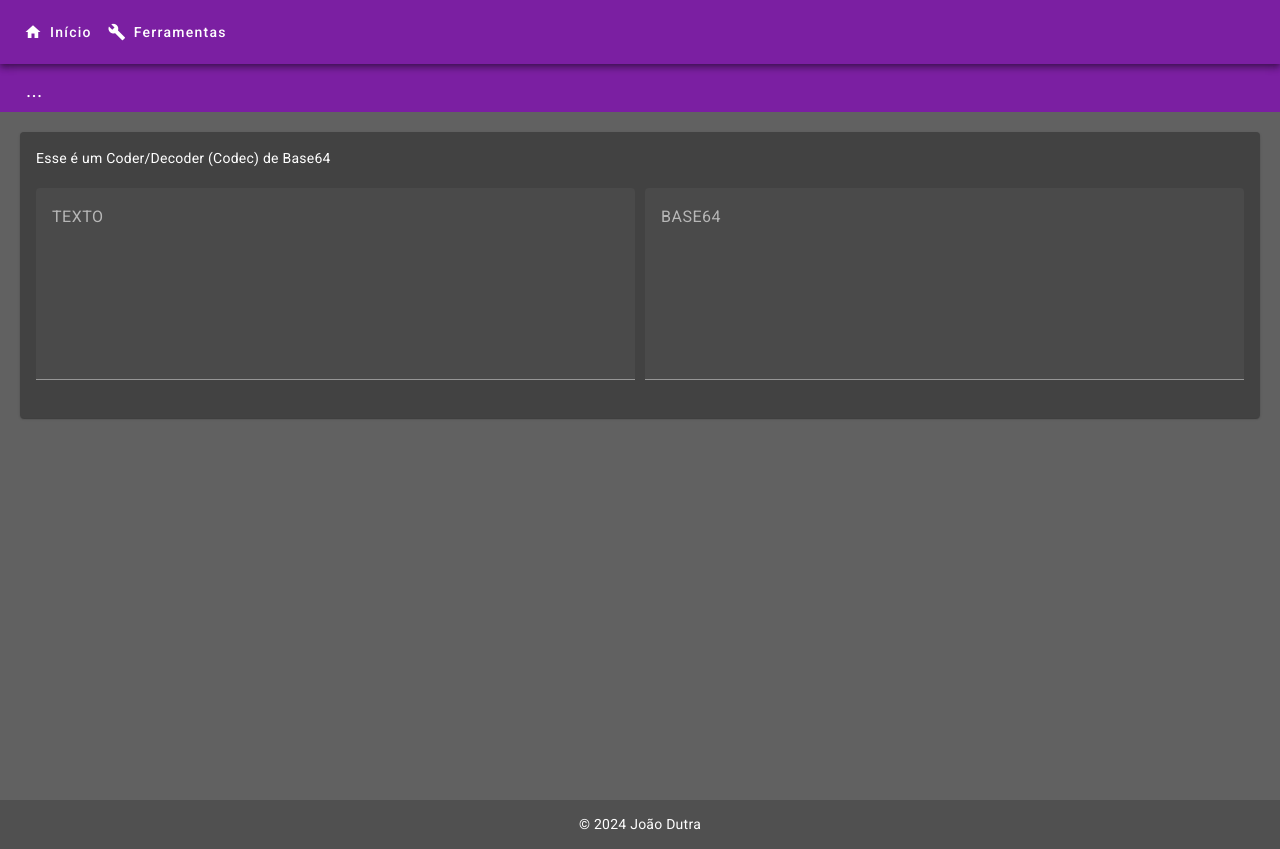
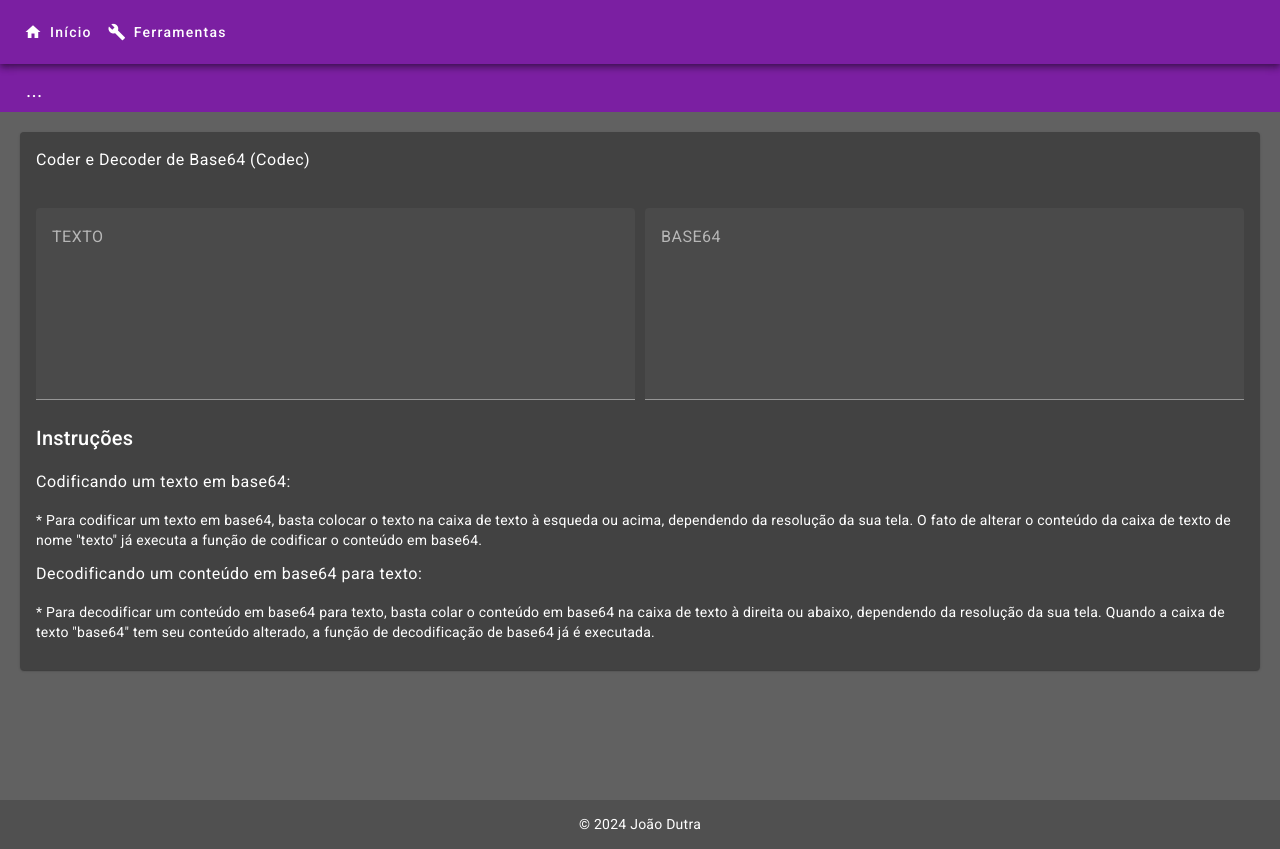
Before and after one commit to jrdutra/ferramentas, an Angular app: page /base64 in a window 1280 px wide. Built offline with nearby package versions, Linux system fonts and the light colour scheme.

Commit message:
Incluindo mensagem do codificador e decodificador de base64

```diff
--- a/src/app/ferramentas/base64/base64.component.html
+++ b/src/app/ferramentas/base64/base64.component.html
@@ -1,6 +1,6 @@
 
 <div class="alinhar-texto-esquerda">
-    Esse é um Coder/Decoder (Codec) de Base64
+    <h4>Coder e Decoder de Base64 (Codec)</h4>
 </div><br />
 <div class="div-principal">
 
@@ -22,3 +22,10 @@
     </div>
 
 </div>
+<div class="alinhar-texto-esquerda">
+    <h2>Instruções</h2>
+    <h4>Codificando um texto em base64:</h4>
+    <p>* Para codificar um texto em base64, basta colocar o texto na caixa de texto à esqueda ou acima, dependendo da resolução da sua tela. O fato de alterar o conteúdo da caixa de texto de nome "texto" já executa a função de codificar o conteúdo em base64.</p>
+    <h4>Decodificando um conteúdo em base64 para texto:</h4>
+    <p>* Para decodificar um conteúdo em base64 para texto, basta colar o conteúdo em base64 na caixa de texto à direita ou abaixo, dependendo da resolução da sua tela. Quando a caixa de texto "base64" tem seu conteúdo alterado, a função de decodificação de base64 já é executada.</p>
+</div>
```
